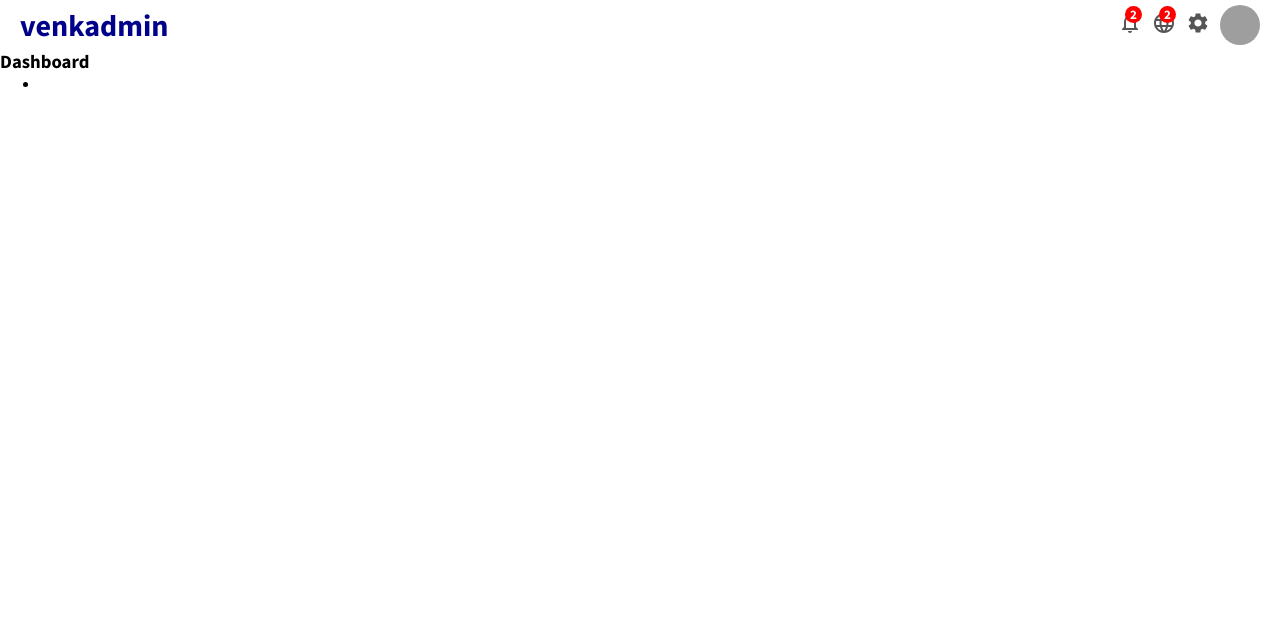
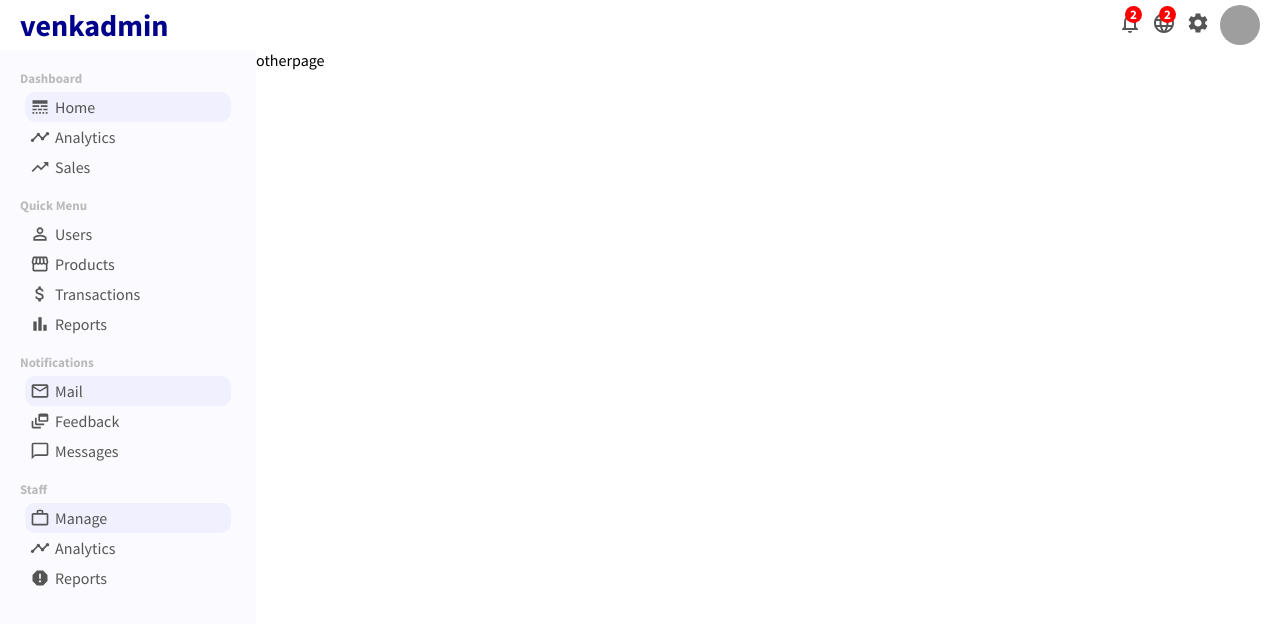
Before and after one commit to LordVOG/react_dashboard, a React (Vite) app: page / in a window 1280 px wide. Shown: the top 624 px of the page. Built offline with nearby package versions, Linux system fonts and the light colour scheme; grey boxes are pictures that could not be loaded.

Commit message:
Sidebar Menu done

```diff
--- a/src/App.jsx
+++ b/src/App.jsx
@@ -12,6 +12,7 @@
       <Topbar/>
       <div className="container">
         <Sidebar/>
+        <div className="others">otherpage</div>
       </div>
     </div>
   )
--- a/src/app.css
+++ b/src/app.css
@@ -2,3 +2,7 @@
 	margin-top: 50px;
 	display: flex;
 }
+
+.others{
+	flex: 4;
+}
--- a/src/components/sidebar/Sidebar.jsx
+++ b/src/components/sidebar/Sidebar.jsx
@@ -1,5 +1,8 @@
 import React from 'react';
 import './sidebar.css'
+import {LineStyle, Timeline, TrendingUp, PermIdentity, Storefront, AttachMoney, BarChart, MailOutline, DynamicFeed,
+	ChatBubbleOutline, WorkOutline, Report} from '@mui/icons-material';
+
 
 export default function Sidebar() {
 	return (
@@ -8,8 +11,72 @@
 				<div className="sidebarMenu">
 					<h3 className="sidebarTitle">Dashboard</h3>
 					<ul className="sidebarList">
+						<li className="sidebarListItem active">
+							<LineStyle className='sidebarIcon'/>
+							Home
+						</li>
 						<li className="sidebarListItem">
-
+							<Timeline className='sidebarIcon'/>
+							Analytics
+						</li>
+						<li className="sidebarListItem">
+							<TrendingUp className='sidebarIcon'/>
+							Sales
+						</li>
+					</ul>
+				</div>
+				<div className="sidebarMenu">
+					<h3 className="sidebarTitle">Quick Menu</h3>
+					<ul className="sidebarList">
+						<li className="sidebarListItem">
+							<PermIdentity className='sidebarIcon'/>
+							Users
+						</li>
+						<li className="sidebarListItem">
+							<Storefront className='sidebarIcon'/>
+							Products
+						</li>
+						<li className="sidebarListItem">
+							<AttachMoney className='sidebarIcon'/>
+							Transactions
+						</li>
+						<li className="sidebarListItem">
+							<BarChart className='sidebarIcon'/>
+							Reports
+						</li>
+					</ul>
+				</div>
+				<div className="sidebarMenu">
+					<h3 className="sidebarTitle">Notifications</h3>
+					<ul className="sidebarList">
+						<li className="sidebarListItem active">
+							<MailOutline className='sidebarIcon'/>
+							Mail
+						</li>
+						<li className="sidebarListItem">
+							<DynamicFeed className='sidebarIcon'/>
+							Feedback
+						</li>
+						<li className="sidebarListItem">
+							<ChatBubbleOutline className='sidebarIcon'/>
+							Messages
+						</li>
+					</ul>
+				</div>
+				<div className="sidebarMenu">
+					<h3 className="sidebarTitle">Staff</h3>
+					<ul className="sidebarList">
+						<li className="sidebarListItem active">
+							<WorkOutline className='sidebarIcon'/>
+							Manage
+						</li>
+						<li className="sidebarListItem">
+							<Timeline className='sidebarIcon'/>
+							Analytics
+						</li>
+						<li className="sidebarListItem">
+							<Report className='sidebarIcon'/>
+							Reports
 						</li>
 					</ul>
 				</div>
--- a/src/components/sidebar/sidebar.css
+++ b/src/components/sidebar/sidebar.css
@@ -0,0 +1,44 @@
+.sidebar{
+	flex: 1;
+	height: calc(100vh - 50px);
+	background-color: rgb(251, 251, 255);
+	position: sticky;
+	top: 50px;
+}
+
+.sidebarWrapper{
+	padding: 20px;
+	color: #555;
+}
+
+.sidebarMenu{
+	margin-bottom: 10px;
+}
+
+.sidebarTitle{
+	font-size: 13px;
+	color: rgb(187, 186, 186);
+}
+
+.sidebarList{
+	list-style: none;
+	padding: 5px;
+}
+
+.sidebarListItem{
+	padding: 5px;
+	cursor: pointer;
+	display: flex;
+	align-items: center;
+	border-radius: 10px;
+}
+
+.sidebarListItem.active, .sidebarListItem:hover{
+	background-color: rgb(240, 240, 255);
+	transition: ease all 1s;
+}
+
+.sidebarIcon{
+	margin-right: 5px;
+	font-size: 20px !important;
+}
--- a/src/components/topbar/Topbar.jsx
+++ b/src/components/topbar/Topbar.jsx
@@ -1,8 +1,6 @@
 import React from 'react';
 import './topbar.css'
-import NotificationsNoneIcon from '@mui/icons-material/NotificationsNone';
-import LanguageIcon from '@mui/icons-material/Language';
-import SettingsIcon from '@mui/icons-material/Settings';
+import {NotificationsNone, Language, Settings} from '@mui/icons-material';
 
 export default function Topbar() {
 	return (
@@ -14,15 +12,15 @@
 					</div>
 					<div className="topRight">
 						<div className="topbarIconContainer">
-							<NotificationsNoneIcon/>
+							<NotificationsNone/>
 							<span className="topIconBadge">2</span>
 						</div>
 						<div className="topbarIconContainer">
-							<LanguageIcon/>
+							<Language/>
 							<span className="topIconBadge">2</span>
 						</div>
 						<div className="topbarIconContainer">
-							<SettingsIcon/>
+							<Settings/>
 						</div>
 						<img src="https://images.pexels.com/photos/1526814/pexels-photo-1526814.jpeg?auto=compress&cs=tinysrgb&dpr=2&w=500"
 							alt="Avatar" className="topAvatar" />
```
